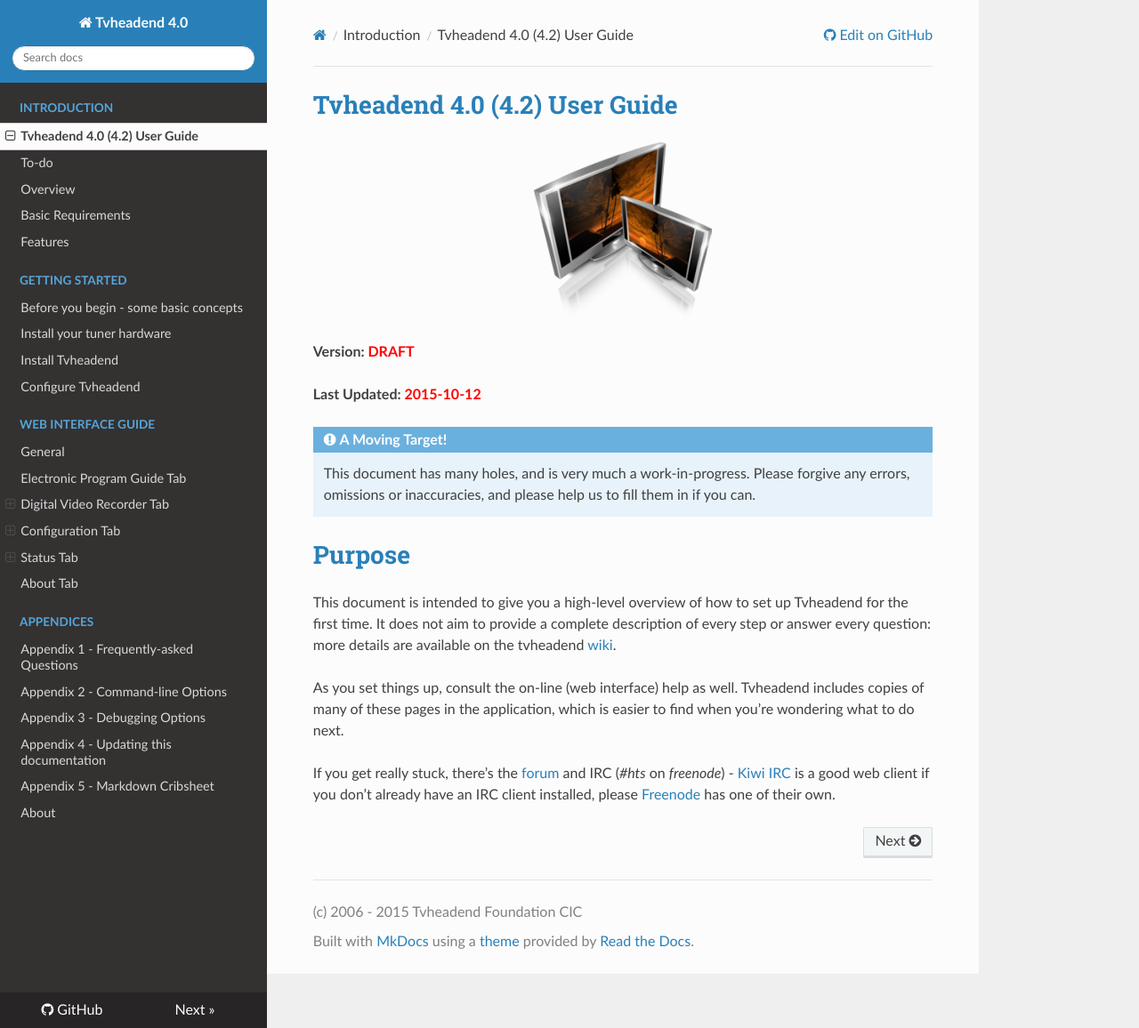
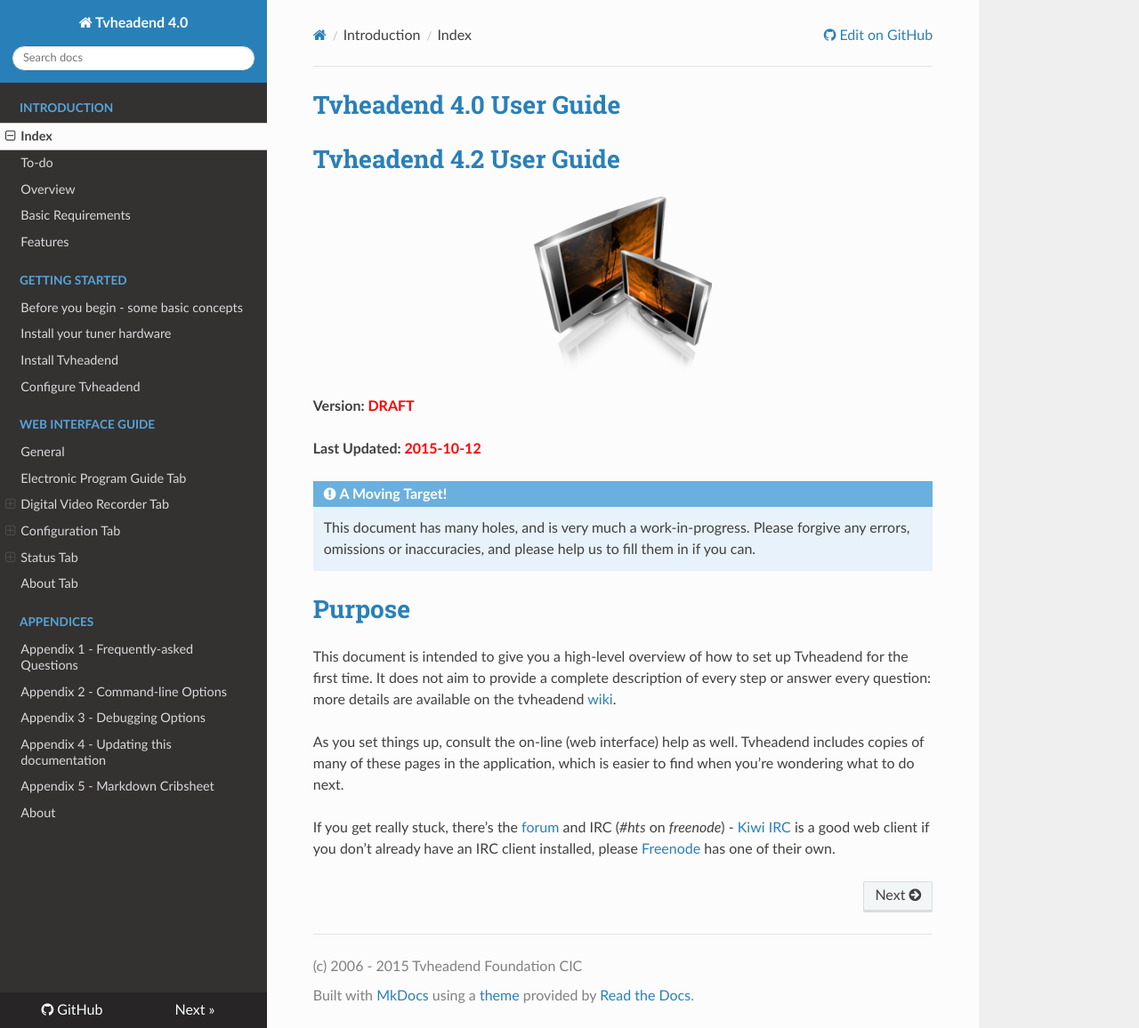
Before and after one commit to tvheadend/tvheadend-documentation, an MkDocs documentation site: the page built from docs/index.md, in a window 1280 px wide and 1156 px high. Shown: the whole window at 89% size. Built offline with MkDocs 1.6.1, drawn with Linux system fonts in a browser that asks for light colours; nearby versions of some CDN libraries; old or Windows-style settings are respelled for this version of MkDocs.

Commit message:
Added version tags for initial documentation version heading

```diff
--- a/docs/index.md
+++ b/docs/index.md
@@ -1,4 +1,10 @@
-#Tvheadend 4.0 (4.2) User Guide
+<tvhversion till="4.0">
+#Tvheadend 4.0 User Guide
+</tvhversion>
+
+<tvhversion from="4.2">
+#Tvheadend 4.2 User Guide
+</tvhversion>
 
 <img class="noborder" alt="Tvheadend Logo" src="./images/tvhlogo.png" />
 
```
